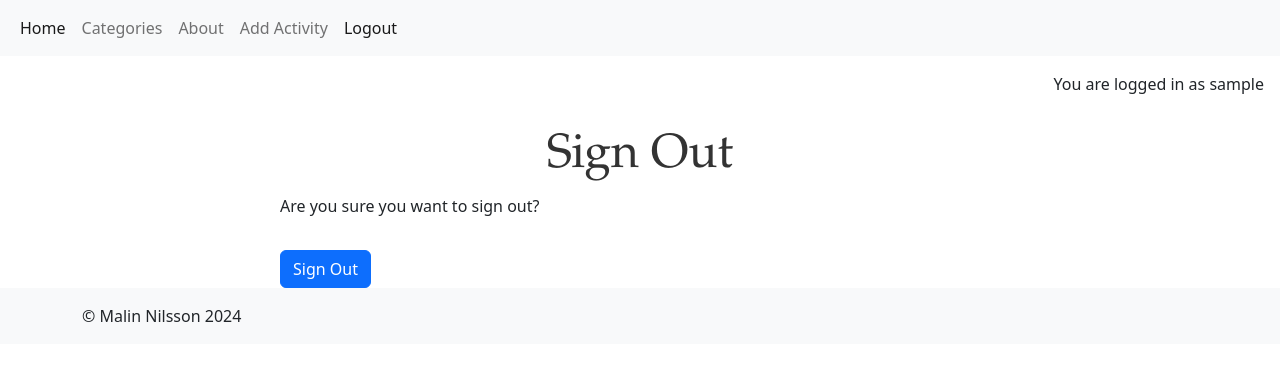
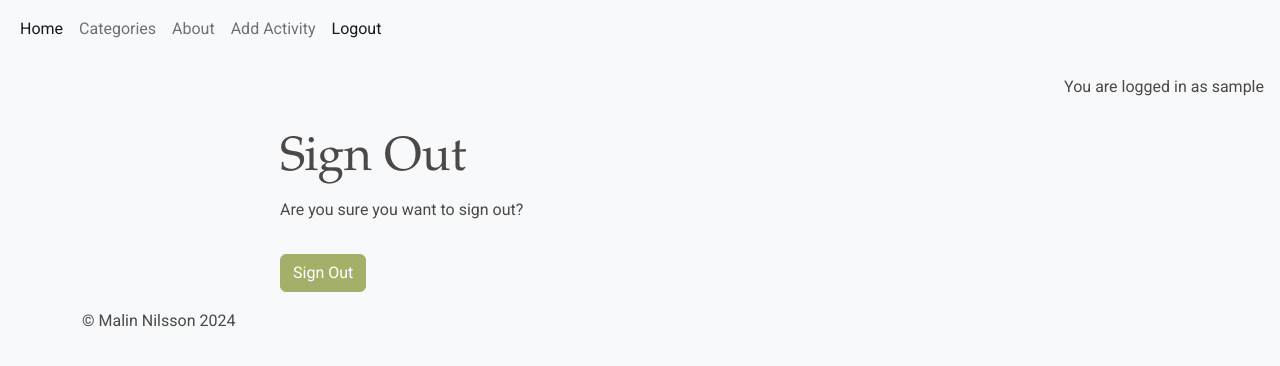
Before and after one commit to Malinchristina/handbook-for-burnout, a Django app: page /accounts/logout/ in a window 1280 px wide. Shown: the top 366 px of the page. Run offline with Django 5.2, Linux system fonts and the light colour scheme; the visitor is signed in with stand-in values (Sample User, id 1); some libraries are stand-ins or nearby versions.

Commit message:
style buttons, headings and p

```diff
--- a/static/css/base.css
+++ b/static/css/base.css
@@ -1,22 +1,35 @@
 @import url('https://fonts.googleapis.com/css2?family=EB+Garamond:wght@400;500;600&family=Roboto:wght@400;500&display=swap');
 
-/* Global */
+/* General */
 
 .heading {
   font-family: Garamond, serif;
   font-size: 3rem;
   font-weight: 500;
-  color: #333;
+  color: #4B4947;
   text-align: center;
 }
 
 h2.heading {
   font-family: Garamond, serif;
-  color: #333;
+  color: #4B4947;
+}
+
+body {
+  font-family: Roboto, sans-serif;
+  font-size: 1rem;
+  line-height: 1.6;
+  color: #4B4947;
+  background-color: #f8f9fa;
 }
 
 .activity-p {
   padding: 0 5px 0 10px;
+}
+
+.btn-primary {
+  background-color: #A4AF69;
+  border-color: #A4AF69;
 }
 
 /* index */
@@ -25,7 +38,7 @@ h2.heading {
   font-family: Garamond, serif;
   font-size: 3rem;
   font-weight: 500;
-  color: #333;
+  color: #4B4947;
   text-align: center;
 }
 
@@ -46,7 +59,7 @@ h2.heading {
   font-family: Garamond, serif;
   font-size: 3rem;
   font-weight: 500;
-  color: #333;
+  color: #4B4947;
   text-align: center;
 }
 
@@ -77,7 +90,7 @@ h2.heading {
 }
 
 .card-body {
-  background-color: #fbfaee;
+  background-color: #C4E0EB;
 }
 
 /* About */
@@ -86,12 +99,16 @@ h2.heading {
   padding-top: 10px;
 }
 
+.about-img-div {
+  background-color: #A4AF69;
+  border-radius: 16px;
+}
+
 .about-img {
   background: url(../images/me.webp) no-repeat center center/cover;
   width: auto;
   height: 90vw;
   border-radius: 50%;
-  margin: 20px 0 20px 0;
 }
 
 /* Activities */
@@ -103,3 +120,9 @@ h2.heading {
 .activity_name {
   margin-top: 20px;
 }
+
+/* Sign out */
+
+.sign-out-h {
+  text-align: left;
+}
--- a/templates/account/logout.html
+++ b/templates/account/logout.html
@@ -8,7 +8,7 @@
 <div class="container">
     <div class="row">
         <div class="col-md-8 mt-3 offset-md-2">
-            <h2 class="heading">{% trans "Sign Out" %}</h2>
+            <h2 class="heading sign-out-h">{% trans "Sign Out" %}</h2>
 
             <p>{% trans 'Are you sure you want to sign out?' %}</p>
         </div>
```
